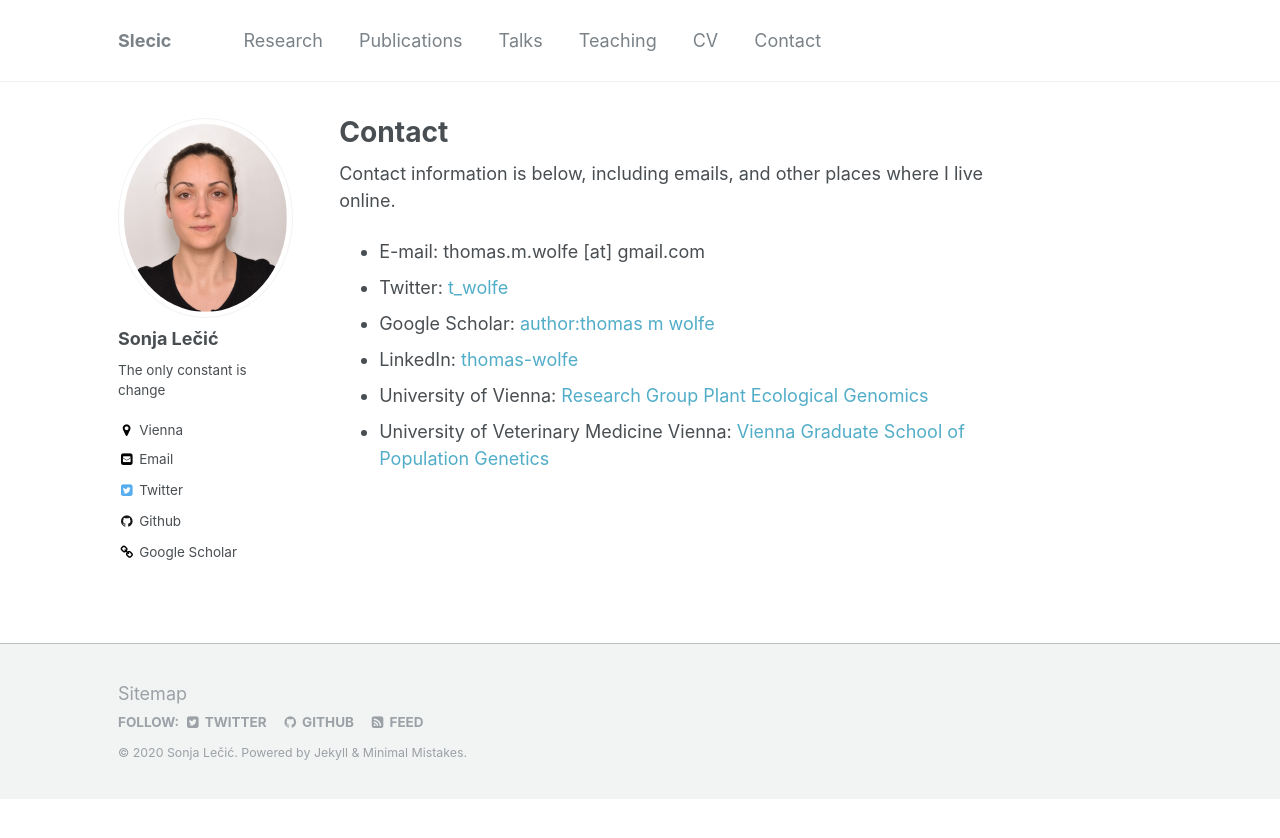
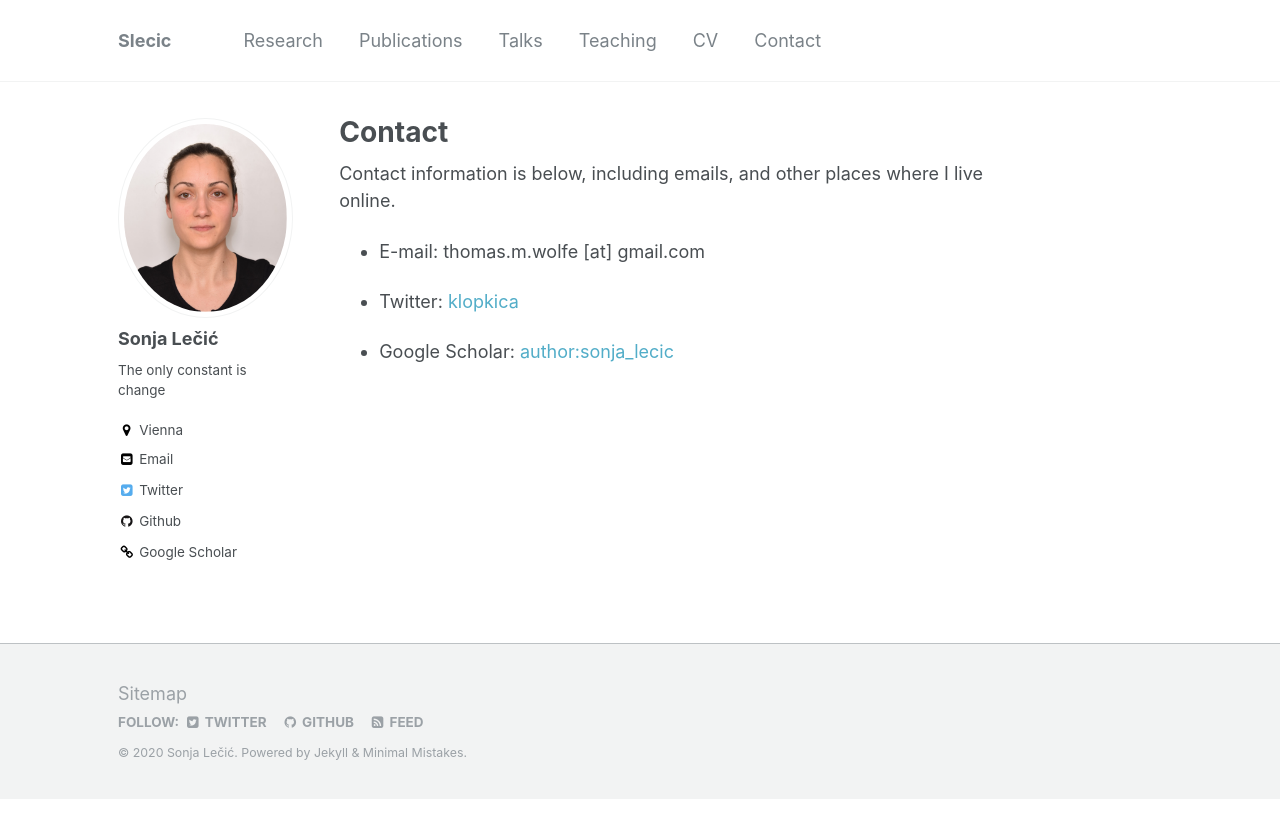
Before and after one commit to slecic/slecic.github.io, a Jekyll site: the page built from _pages/contact.md, in a window 1280 px wide. Shown: the top 838 px of the page. Built offline with Jekyll 4.4.1, drawn with Linux system fonts in a browser that asks for light colours.

Commit message:
05082020

```diff
--- a/_pages/contact.md
+++ b/_pages/contact.md
@@ -7,8 +7,7 @@ author_profile: true
 Contact information is below, including emails, and other places where I live online.
 
 * E-mail: thomas.m.wolfe [at] gmail.com
-* Twitter: [t_wolfe](https://twitter.com/MupdnW)
-* Google Scholar: [author:thomas m wolfe](https://scholar.google.com/citations?user=gEFelJQAAAAJ&hl=en)
-* LinkedIn: [thomas-wolfe](https://www.linkedin.com/in/thomas-wolfe-b4b829179/)
-* University of Vienna: [Research Group Plant Ecological Genomics](https://plantgenomics.univie.ac.at/)
-* University of Veterinary Medicine Vienna: [Vienna Graduate School of Population Genetics](https://www.popgen-vienna.at/people/students/)
+
+* Twitter: [klopkica](https://twitter.com/klopkica)
+
+* Google Scholar: [author:sonja_lecic](https://scholar.google.com/citations?user=s5vfPB4AAAAJ&hl=en)
--- a/_pages/cv 2.html
+++ b/_pages/cv 2.html
@@ -11,7 +11,8 @@ redirect_from:
 {% include base_path %}
 {% capture written_label %}'None'{% endcapture %}
 
-<a style="line-height: 1.5;" href="http://slecic.github.io/cv_7.pdf"><span style="color: #333333;"><span style="font-size: medium;">Also available in PDF format.</span></span></a>
+<a style="line-height: 1.5;" href="http://slecic.github.io/Sonja_Lecic_CV.pdf"><span style="color: #333333;"><span style="font-size: medium;">Also available in PDF format.</span></span></a>
+
 <h1 class="western" align="center"><b>Sonja Lečić</b></h1>
 <p style="line-height: 1.5;" align="center"><span style="font-size: medium;"><b>Curriculum Vitae</b> </span></p>
 <p style="line-height: 1.5;" align="center"><span style="font-size: medium;">sonja at  slecic.github.io | <a href="http://slecic.github.io">http://slecic.github.io</a> | <a href="http://www.twitter.com/klopkica">@Sonja Lečić</a> | <a href="https://scholar.google.com/citations?user=gEFelJQAAAAJ&hl=en">Google Scholar</a></span></p>
```
Also changed, not shown: 1 other file.
